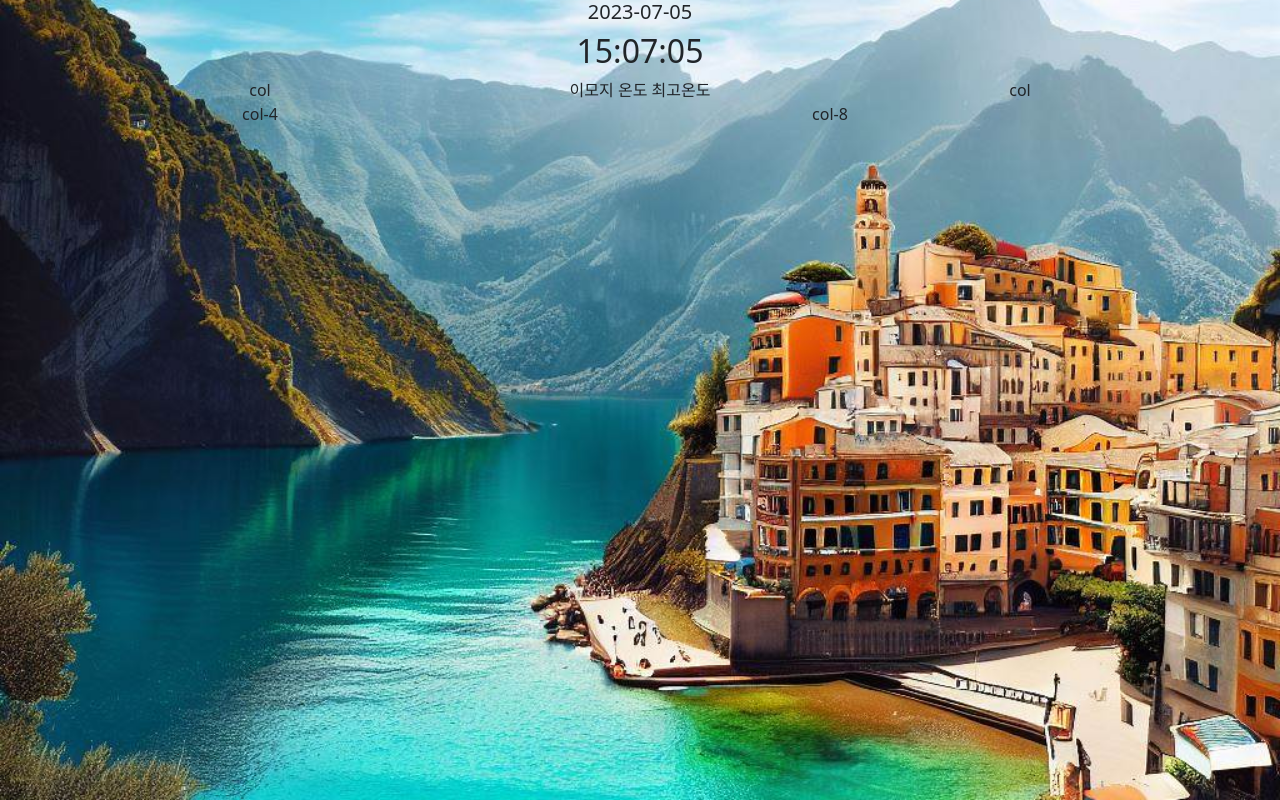
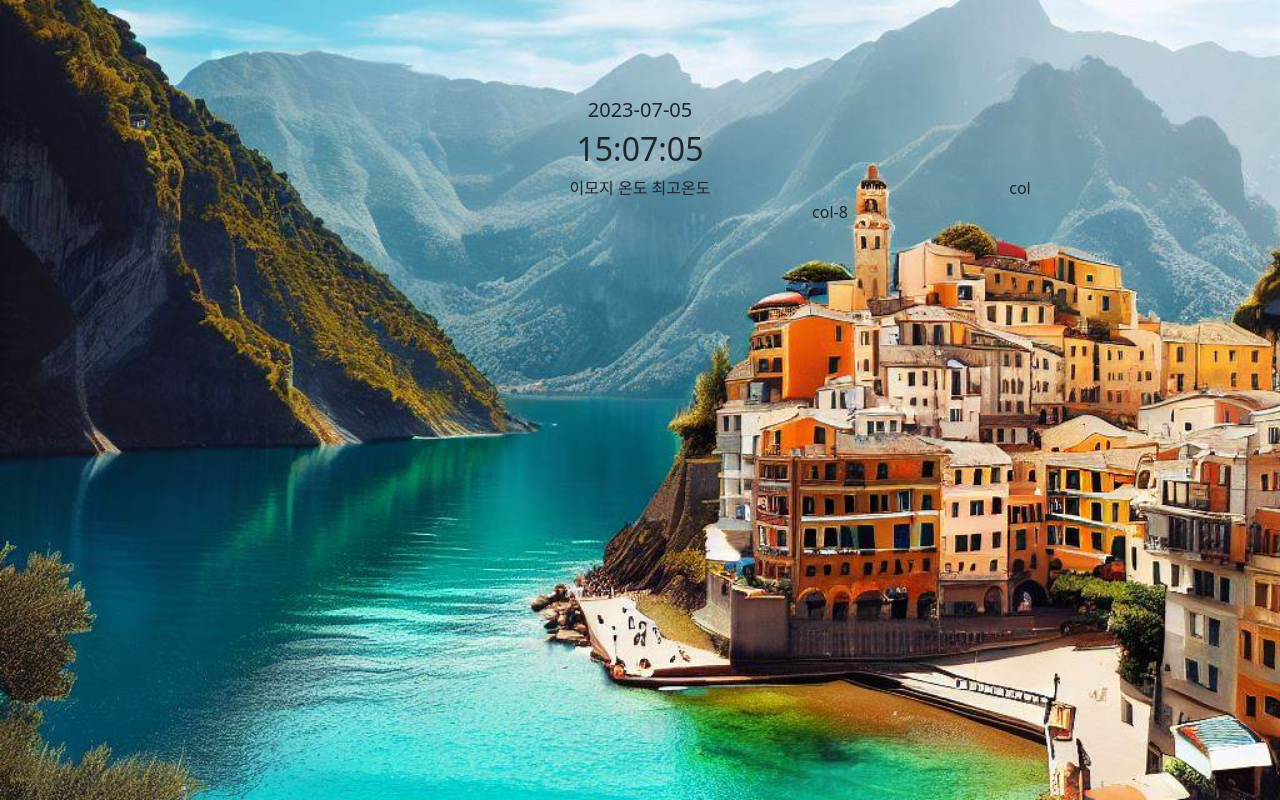
Before and after one commit to km1729/km1729.github.com, a plain HTML site: page index.html in a window 1280 px wide. Drawn offline with nearby package versions, Linux system fonts and the light colour scheme.

Commit message:
chore: Add background & datetime css

```diff
--- a/style.css
+++ b/style.css
@@ -1,12 +1,30 @@
 html {
   height: 100%;
   width: 100%;
+}
+
+body {
+  color:rgb(255, 255, 255);
+  height: 100vh;
+  width: 100%;
+  /* display: flex; */
+  justify-content: center;
+  align-items: center;
+  font-family: -apple-system, BlinkMacSystemFont, "Segoe UI", Roboto, Oxygen,
+    Ubuntu, Cantarell, "Open Sans", "Helvetica Neue", sans-serif;
 }
 
 h1 {
   transition: color 1s ease-in-out;
 }
 
+.time{
+  height:200px;
+}
+
+.todo{
+  height:400px;
+}
 .active {
   color: tomato;
 }
@@ -14,3 +32,13 @@ h1 {
 .hidden {
   display: none;
 }
+
+/* .overlay {
+  position: fixed;
+  top: 0;
+  left: 0;
+  width: 100%;
+  height: 100%;
+  background-color: rgba(0, 0, 0, 0.8); /* Black with 20% opacity */
+  /*z-index: 1; /* Place the overlay above other content */
+/* }  */
```
